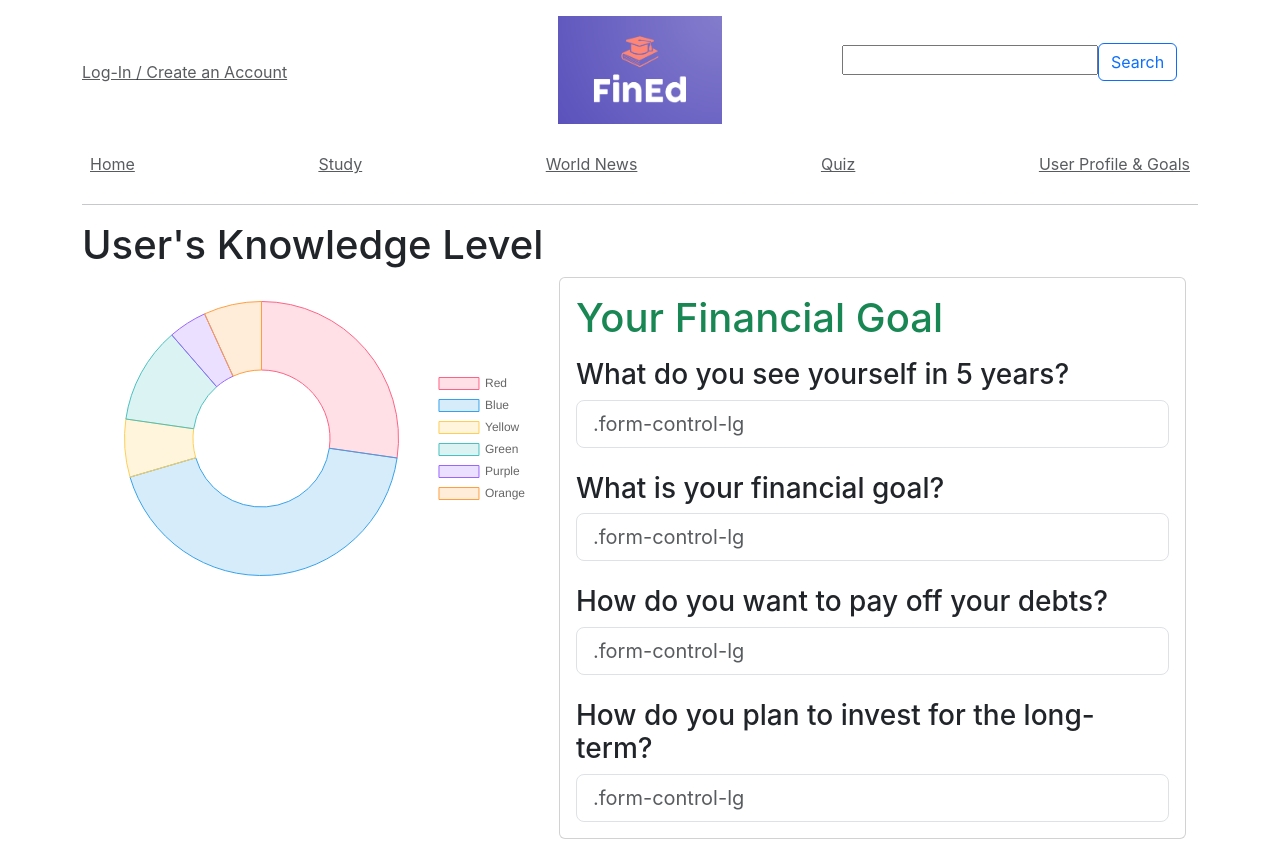
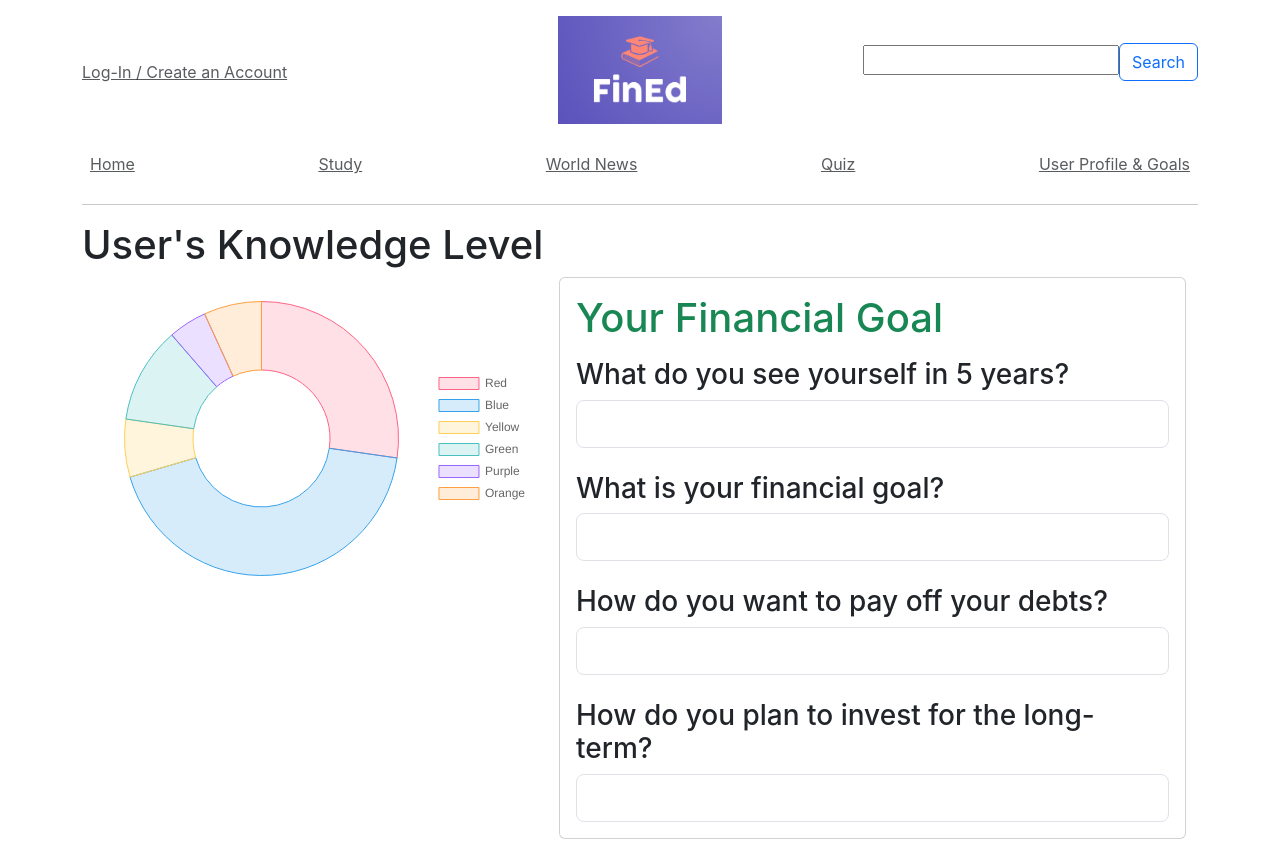
Before and after one commit to anshuman2601/momoneynoloans, a React (Create React App) app: page /profile in a window 1280 px wide. Built offline with nearby package versions, Linux system fonts and the light colour scheme.

Commit message:
JB Again

```diff
--- a/src/Navbar.js
+++ b/src/Navbar.js
@@ -8,7 +8,7 @@
     <div class="container">
         <header class="blog-header py-3">
           <div class="row flex-nowrap justify-content-between align-items-center">
-            <div class="col-4 pt-1">
+            <div class="col-4 pt-1 d-flex justify-content-start">
               <Link className="text-muted" to="/login">
                 Log-In / Create an Account
               </Link>
@@ -18,28 +18,8 @@
               {<img src={title} width="164" height="108" alt="logo"/>}
               </Link>
             </div>
-
-
-
-
-
-
-
-
-
-
-
-
-
-
-
-
-
-
             <div class="col-4 d-flex justify-content-end align-items-center">
-                <div class="input-group">
-                  <Search />
-                </div>
+              <Search />
             </div>
           </div>
         </header>
@@ -63,10 +43,7 @@
             </Link>
           </nav>
         </div>
-<hr></hr>
-
-
-
+        <hr></hr>
       </div>
   )
 }
--- a/src/Profile.js
+++ b/src/Profile.js
@@ -17,7 +17,6 @@
 
         <div className="container">
           <div className="row text-white rounded">
-
             <div className="col-md-5 blog-sidebar mt-4">
               <Chart />
             </div>
@@ -25,19 +24,21 @@
             <div className="col">
               <div className="card flex-md-row mb-4 box-shadow h-md-250">
                 <div className="card-body d-flex flex-column align-items-start">
-                    <strong className="d-inline-block mb-2 text-success "><h1>Your Financial Goal</h1></strong>
+                  <strong className="d-inline-block mb-2 text-success ">
+                    <h1>Your Financial Goal</h1>
+                  </strong>
                   <h3>What do you see yourself in 5 years?</h3>
-                    <input className="form-control form-control-lg" type="text" placeholder=".form-control-lg"></input>
-                    <br></br>
+                  <input className="form-control form-control-lg" type="text" />
+                  <br />
                   <h3>What is your financial goal?</h3>
-                    <input className="form-control form-control-lg" type="text" placeholder=".form-control-lg"></input>
-                    <br></br>
+                  <input className="form-control form-control-lg" type="text" />
+                  <br />
 
                   <h3>How do you want to pay off your debts?</h3>
-                    <input className="form-control form-control-lg" type="text" placeholder=".form-control-lg"></input>
-                    <br></br>
+                  <input className="form-control form-control-lg" type="text" />
+                  <br />
                   <h3>How do you plan to invest for the long-term?</h3>
-                    <input className="form-control form-control-lg" type="text" placeholder=".form-control-lg"></input>
+                  <input className="form-control form-control-lg" type="text" />
                 </div>
               </div>
             </div>
```
Lines whose indentation alone changed are shown as unchanged.
